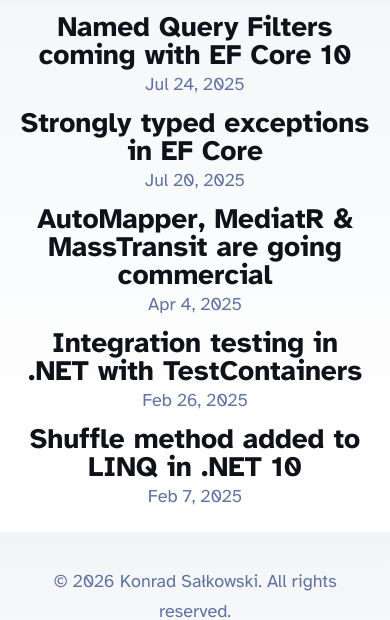
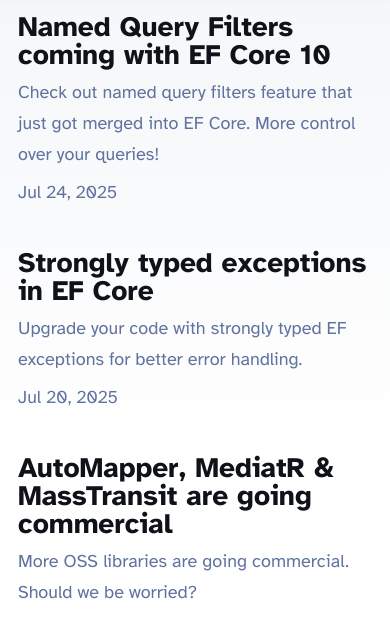
Before and after one commit to ksalk/ksalk.github.io, an Astro site: page /blog in a window 390 px wide. Shown: the part 144-764 px from the top of the page. Built offline with nearby package versions, Linux system fonts and the light colour scheme; Astro itself is replaced by a stand-in of ours.

Commit message:
Rename layout file and adjust post list

```diff
--- a/src/layouts/BlogPost.astro
+++ b/src/layouts/BlogPost.astro
@@ -1,7 +1,7 @@
 ---
 import { Image } from 'astro:assets';
 import type { CollectionEntry } from 'astro:content';
-import Base from './Base.astro';
+import Layout from './Layout.astro';
 import FormattedDate from '../components/FormattedDate.astro';
 
 type Props = CollectionEntry<'blog'>['data'];
@@ -52,7 +52,7 @@
 	}
 </style>
 
-<Base title={title} description={description} image={heroImage}>
+<Layout title={title} description={description} image={heroImage}>
 	<article>
 		<div class="hero-image">
 			{heroImage && <Image width={1020} height={510} src={heroImage} alt="" />}
@@ -75,4 +75,4 @@
 			<slot />
 		</div>
 	</article>
-</Base>
+</Layout>
--- a/src/pages/blog/index.astro
+++ b/src/pages/blog/index.astro
@@ -1,10 +1,10 @@
 ---
-import { Image } from 'astro:assets';
-import { getCollection } from 'astro:content';
-import Base from '../../layouts/Base.astro';
-import FormattedDate from '../../components/FormattedDate.astro';
+import { Image } from "astro:assets";
+import { getCollection } from "astro:content";
+import Layout from "../../layouts/Layout.astro";
+import FormattedDate from "../../components/FormattedDate.astro";
 
-const posts = (await getCollection('blog')).sort(
+const posts = (await getCollection("blog")).sort(
 	(a, b) => b.data.pubDate.valueOf() - a.data.pubDate.valueOf(),
 );
 ---
@@ -19,22 +19,12 @@
 		padding: 0;
 	}
 	ul li {
-		width: calc(50% - 1rem);
+		margin-bottom: 2rem;
+		text-align: left;
 	}
 	ul li * {
 		text-decoration: none;
 		transition: 0.2s ease;
-	}
-	ul li:first-child {
-		width: 100%;
-		margin-bottom: 1rem;
-		text-align: center;
-	}
-	ul li:first-child img {
-		width: 100%;
-	}
-	ul li:first-child .title {
-		font-size: 2.369rem;
 	}
 	ul li img {
 		margin-bottom: 0.5rem;
@@ -48,41 +38,29 @@
 		color: rgb(var(--black));
 		line-height: 1;
 	}
+	.description {
+		margin: 0.5rem 0;
+		color: rgb(var(--gray));
+	}
 	.date {
 		margin: 0;
 		color: rgb(var(--gray));
 	}
 	ul li a:hover h4,
+	ul li a:hover .description,
 	ul li a:hover .date {
 		color: rgb(var(--accent));
 	}
 	ul a:hover img {
 		box-shadow: var(--box-shadow);
 	}
-	@media (max-width: 720px) {
-		ul {
-			gap: 0.5em;
-		}
-		ul li {
-			width: 100%;
-			text-align: center;
-		}
-		ul li:first-child {
-			margin-bottom: 0;
-		}
-		ul li:first-child .title {
-			font-size: 1.563em;
-		}
+
+	ul {
+		gap: 0.5em;
 	}
 </style>
 
-<style is:global>
-	main {
-		width: 960px;
-	}
-</style>
-
-<Base>
+<Layout>
 	<section>
 		<ul>
 			{
@@ -90,9 +68,17 @@
 					<li>
 						<a href={`/blog/${post.id}/`}>
 							{post.data.heroImage && (
-								<Image width={720} height={360} src={post.data.heroImage} alt="" />
+								<Image
+									width={720}
+									height={360}
+									src={post.data.heroImage}
+									alt=""
+								/>
 							)}
 							<h4 class="title">{post.data.title}</h4>
+							<p class="description">
+								{post.data.description}
+							</p>
 							<p class="date">
 								<FormattedDate date={post.data.pubDate} />
 							</p>
@@ -102,4 +88,4 @@
 			}
 		</ul>
 	</section>
-</Base>
+</Layout>
--- a/src/pages/index.astro
+++ b/src/pages/index.astro
@@ -1,8 +1,8 @@
 ---
-import Base from '../layouts/Base.astro';
+import Layout from '../layouts/Layout.astro';
 ---
 
-<Base>
+<Layout>
 	<h1>🧑‍🚀 Hello, Astronaut!</h1>
 	<p>
 		Welcome to the official <a href="https://astro.build/">Astro</a> blog starter template. This template
@@ -33,4 +33,4 @@
 		<a href="https://github.com/Charca/astro-blog-template">astro-blog-template</a>
 		by <a href="https://twitter.com/Charca">Maxi Ferreira</a>.
 	</p>
-</Base>
+</Layout>
```
Also changed, not shown: src/pages/about.astro (+6 -7 lines), src/layouts/Layout.astro (renamed from src/layouts/Base.astro).
